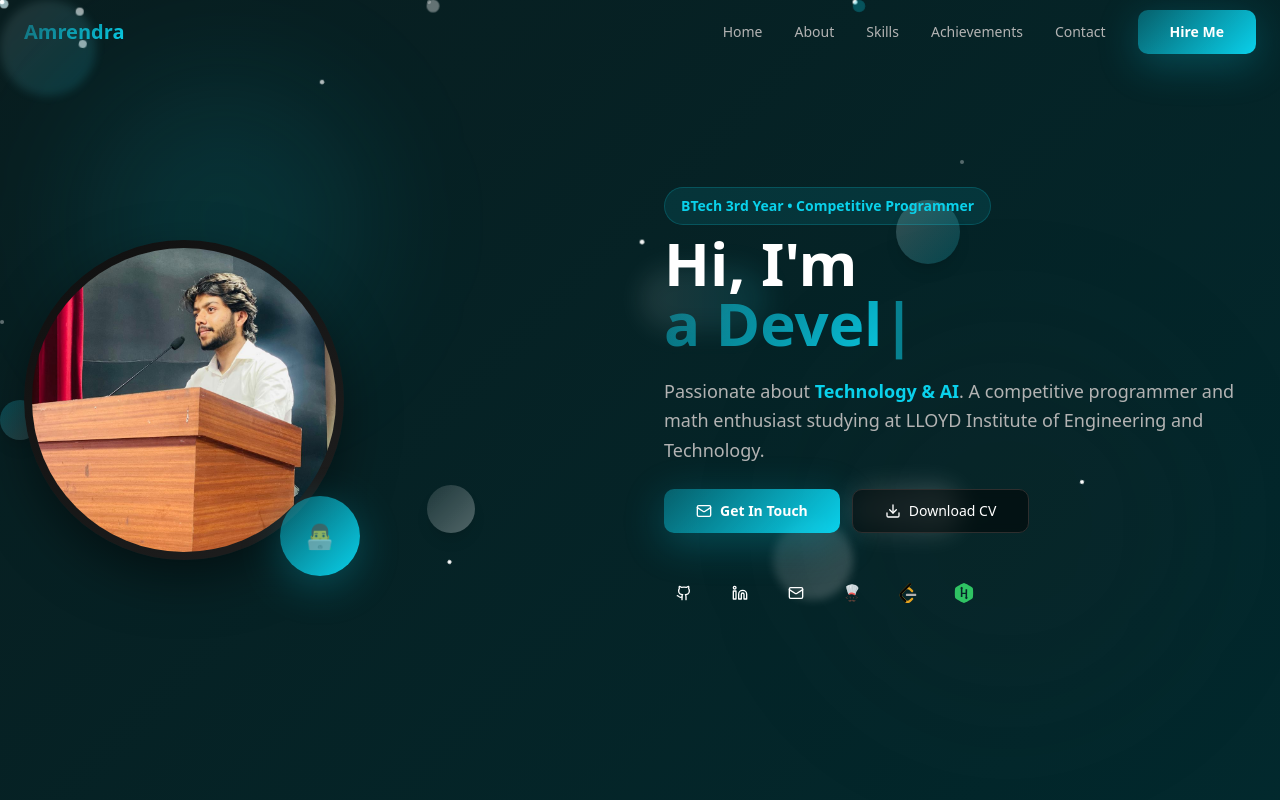
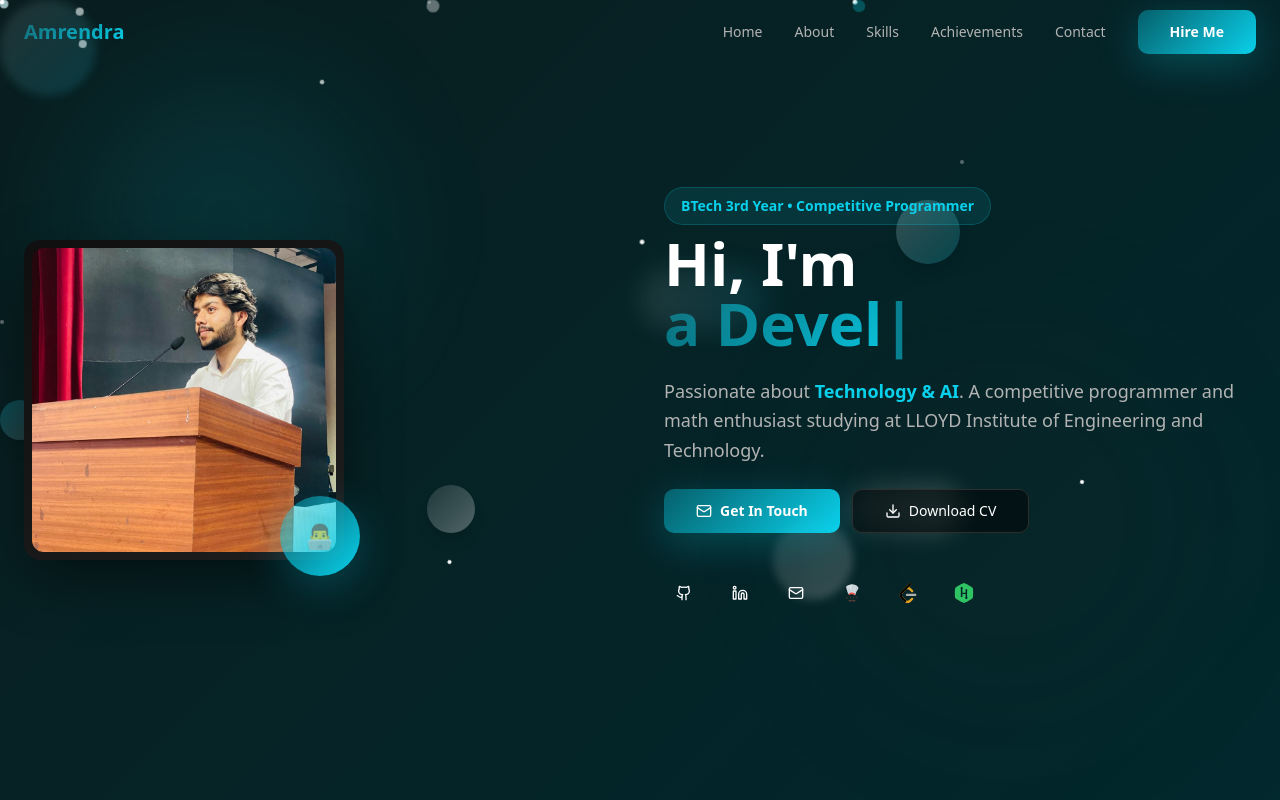
Before and after one commit to amrendratripathi/amrendrafolio, a React (Vite) app: page / in a window 1280 px wide. Shown: the top 800 px of the page. Built offline with nearby package versions, Linux system fonts and the light colour scheme.

Commit message:
changed profile photo icon

```diff
--- a/src/components/Hero.tsx
+++ b/src/components/Hero.tsx
@@ -159,12 +159,12 @@ const Hero = () => {
           {/* Profile Image */}
           <div className="flex justify-center lg:justify-start">
             <div className="relative">
-              <div className="w-80 h-80 rounded-full gradient-card shadow-elegant p-2">
+              <div className="w-80 h-80 rounded-2xl gradient-card shadow-elegant p-2 transform-gpu transition-bounce hover:-translate-y-1 hover:rotate-1 hover:shadow-primary hover:scale-[1.02] hover-shake">
                 <img
                   src={profileImages[currentImageIndex]}
                   alt="Amrendra Ram Tripathi"
                   onError={handleImageError}
-                  className="w-full h-full object-cover rounded-full transition-all duration-1000 ease-in-out transform hover:scale-105"
+                  className="w-full h-full object-cover rounded-xl transition-all duration-700 ease-in-out"
                 />
               </div>
               <div className="absolute -bottom-4 -right-4 w-20 h-20 gradient-primary rounded-full flex items-center justify-center shadow-primary">
--- a/src/index.css
+++ b/src/index.css
@@ -181,6 +181,20 @@
     animation: slideInUp 0.8s ease-out;
   }
 
+  /* Subtle hover shake for images/cards */
+  @keyframes hover-shake {
+    0% { transform: translate(0, 0) rotate(0deg); }
+    20% { transform: translate(-1px, 1px) rotate(-0.3deg); }
+    40% { transform: translate(1px, -1px) rotate(0.3deg); }
+    60% { transform: translate(-1px, 0) rotate(-0.2deg); }
+    80% { transform: translate(1px, 1px) rotate(0.2deg); }
+    100% { transform: translate(0, 0) rotate(0deg); }
+  }
+
+  .hover-shake:hover {
+    animation: hover-shake 300ms ease-in-out 1;
+  }
+
   /* Galaxy Animation */
   @keyframes galaxy {
     0% {
```
